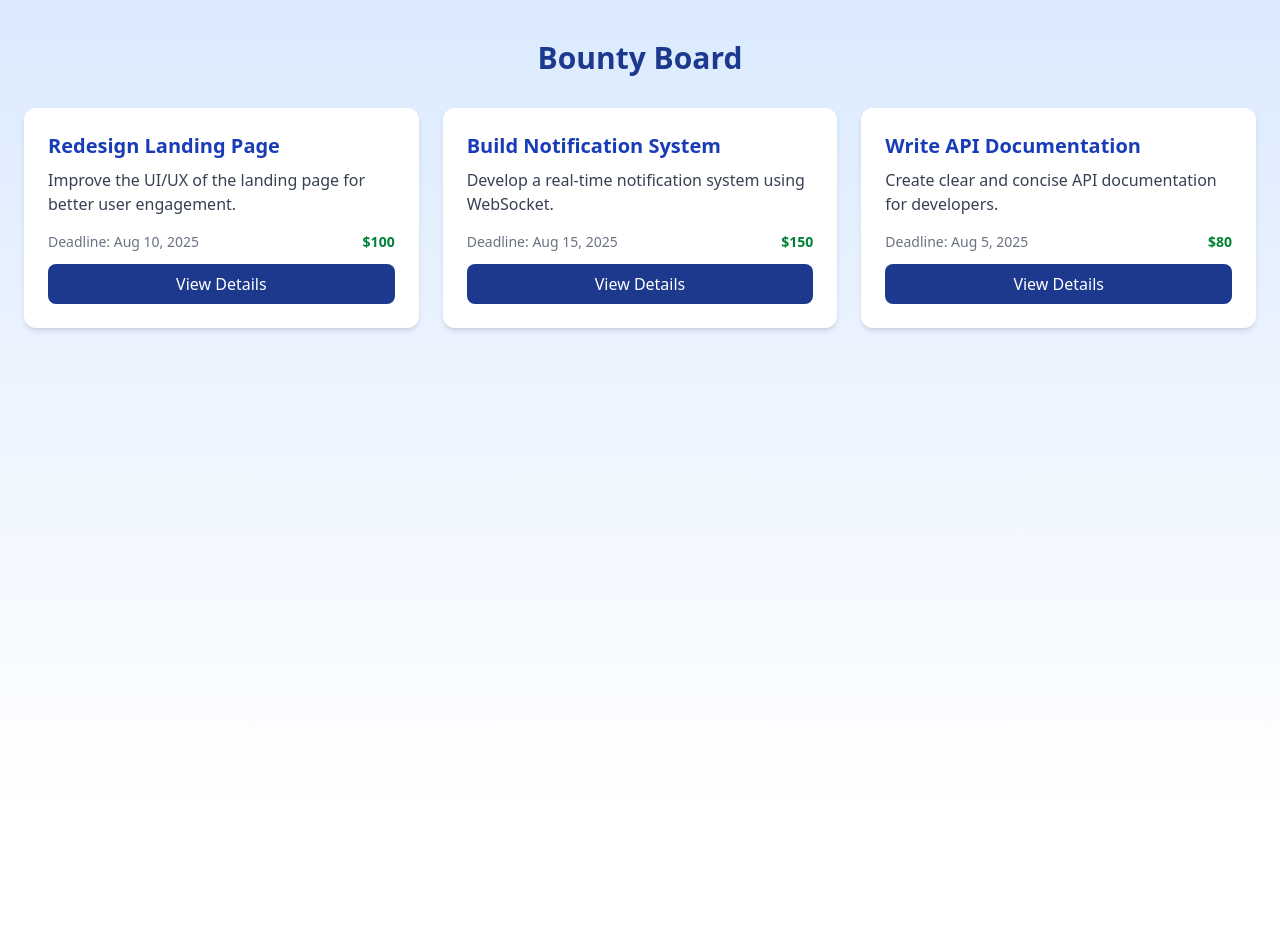
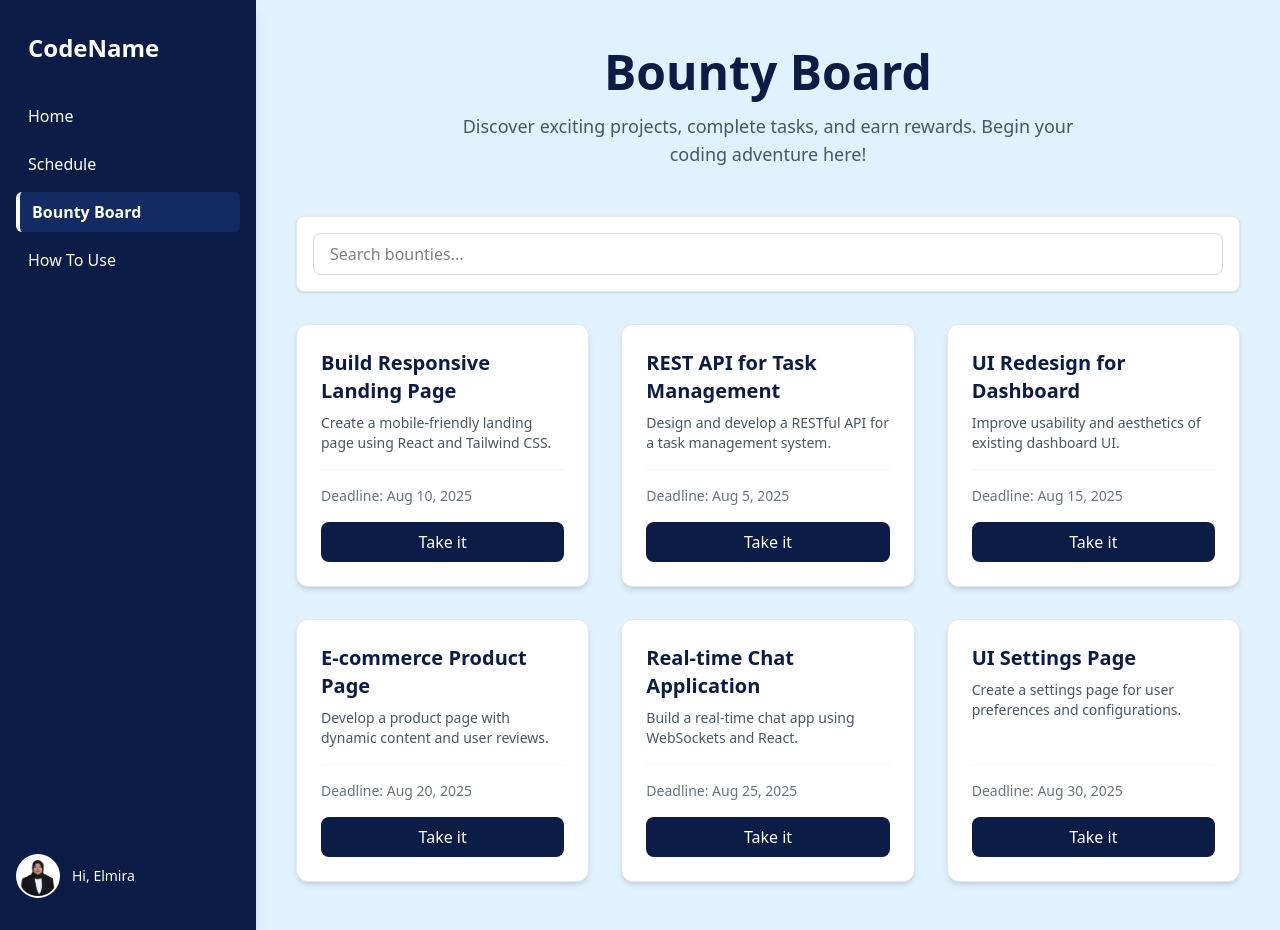
Before and after one commit to fzikrii/capstone-project, a React (Vite) app in the folder capstone-client/: page /bountyboard in a window 1280 px wide. Before the commit the page ends 800 px from the top, so only its background shows below. Built offline with nearby package versions, Linux system fonts and the light colour scheme.

Commit message:
Update Bountyboard.jsx

```diff
--- a/capstone-client/src/pages/Bountyboard.jsx
+++ b/capstone-client/src/pages/Bountyboard.jsx
@@ -1,64 +1,200 @@
-import React from "react";
+import React, { useState, useMemo } from "react";
 import { Link } from "react-router-dom";
+import profileImg from "../assets/profile.jpg";
 
-const bounties = [
+const BountyBoard = () => {
+  const initialBounties = [
     {
-    title: "Redesign Landing Page",
-    description: "Improve the UI/UX of the landing page for better user engagement.",
-    reward: "$100",
-    deadline: "Aug 10, 2025",
+      id: 1,
+      title: "Build Responsive Landing Page",
+      description: "Create a mobile-friendly landing page using React and Tailwind CSS.",
+      deadline: "2025-08-10",
+
     },
     {
-    title: "Build Notification System",
-    description: "Develop a real-time notification system using WebSocket.",
-    reward: "$150",
-    deadline: "Aug 15, 2025",
+      id: 2,
+      title: "REST API for Task Management",
+      description: "Design and develop a RESTful API for a task management system.",
+      deadline: "2025-08-05",
+
     },
     {
-    title: "Write API Documentation",
-    description: "Create clear and concise API documentation for developers.",
-    reward: "$80",
-    deadline: "Aug 5, 2025",
+      id: 3,
+      title: "UI Redesign for Dashboard",
+      description: "Improve usability and aesthetics of existing dashboard UI.",
+      deadline: "2025-08-15",
+
+    },
+    {
+      id: 4,
+      title: "E-commerce Product Page",
+      description: "Develop a product page with dynamic content and user reviews.",
+      deadline: "2025-08-20",
+
+    },
+    {
+      id: 5,
+      title: "Real-time Chat Application",
+      description: "Build a real-time chat app using WebSockets and React.",
+      deadline: "2025-08-25",
+
+    },
+    {
+      id: 6,
+      title: "UI Settings Page",
+      description: "Create a settings page for user preferences and configurations.",
+      deadline: "2025-08-30",
+
     },
   ];
 
-const Bountyboard = () => {
+  const [bounties] = useState(initialBounties);
+  const [searchTerm, setSearchTerm] = useState("");
+  const [sortOrder, setSortOrder] = useState("reward-desc");
+  const [activeItem, setActiveItem] = useState("Bounty Board");
+
+  const filteredAndSortedBounties = useMemo(() => {
+    return bounties
+      .filter(
+        (bounty) =>
+          bounty.title.toLowerCase().includes(searchTerm.toLowerCase()) ||
+          bounty.description.toLowerCase().includes(searchTerm.toLowerCase())
+      )
+      .sort((a, b) => {
+        switch (sortOrder) {
+          case "reward-asc":
+            return a.reward - b.reward;
+          case "reward-desc":
+            return b.reward - a.reward;
+          case "deadline-asc":
+            return new Date(a.deadline) - new Date(b.deadline);
+          case "deadline-desc":
+            return new Date(b.deadline) - new Date(a.deadline);
+          default:
+            return 0;
+        }
+      });
+  }, [bounties, searchTerm, sortOrder]);
+
+  const SidebarItem = ({ label, to, isActive }) => (
+    <Link
+      to={to}
+      onClick={() => setActiveItem(label)}
+      className={`block px-3 py-2 rounded-md cursor-pointer transition-colors ${isActive
+          ? "bg-[#122b63] border-l-4 border-white text-white font-semibold"
+          : "hover:text-gray-300 text-white"
+        }`}
+    >
+      {label}
+    </Link>
+  );
+
   return (
-    <div className="min-h-screen bg-gradient-to-b from-blue-100 to-white px-6 py-10">
+    <div className="min-h-screen flex bg-sky-100">
+      {/* Sidebar */}
+      <aside className="w-64 bg-[#0B1C47] text-white flex flex-col justify-between py-8 px-4 shadow-lg">
 
-      <h1 className="text-3xl font-bold text-blue-900 text-center mb-8">
-        Bounty Board
-      </h1>
-
-      <div className="grid md:grid-cols-2 lg:grid-cols-3 gap-6">
-        {bounties.map((bounty, index) => (
-          <div
-            key={index}
-            className="bg-white rounded-xl shadow-md hover:shadow-lg transition duration-300 p-6 flex flex-col justify-between"
-          >
         <div>
-              <h2 className="text-xl font-semibold text-blue-800 mb-2">
-                {bounty.title}
-              </h2>
-              <p className="text-gray-700 mb-4">{bounty.description}</p>
+          <h1 className="text-2xl font-bold mb-8 px-3">CodeName</h1>
+          <nav className="space-y-2">
+            <SidebarItem
+              label="Home"
+              to="/"
+              isActive={activeItem === "Home"}
+              onClick={setActiveItem}
+            />
+            <SidebarItem
+              label="Schedule"
+              to="/schedule"
+              isActive={activeItem === "Schedule"}
+              onClick={setActiveItem}
+            />
+            <SidebarItem
+              label="Bounty Board"
+              to="/bountyboard"
+              isActive={activeItem === "Bounty Board"}
+              onClick={setActiveItem}
+            />
+            <SidebarItem
+              label="How To Use"
+              to="/howtouse"
+              isActive={activeItem === "How To Use"}
+              onClick={setActiveItem}
+            />
+          </nav>
         </div>
 
-            <div className="mt-auto">
-              <div className="flex justify-between items-center text-sm text-gray-500 mb-3">
-                <span>Deadline: {bounty.deadline}</span>
-                <span className="font-semibold text-green-700">
-                  {bounty.reward}
-                </span>
+        {/* Profile Section */}
+        <div className="flex items-center space-x-3 mt-6">
+          <div className="p-[2px] bg-white rounded-full">
+            <img
+              src={profileImg}
+              alt="Profile"
+              className="w-10 h-10 rounded-full object-cover"
+            />
           </div>
-              <button className="w-full bg-blue-900 text-white py-2 rounded-lg hover:bg-blue-800 transition">
-                View Details
+          <p className="text-sm">Hi, Elmira</p>
+        </div>
+      </aside>
+
+      {/* Main Content */}
+      <main className="flex-1 px-10 py-12">
+        <div className="text-center mb-12">
+          <h1 className="text-4xl lg:text-5xl font-extrabold text-[#0B1C47] mb-4">Bounty Board</h1>
+          <p className="text-lg text-gray-600 max-w-2xl mx-auto">
+            Discover exciting projects, complete tasks, and earn rewards. Begin your coding adventure here!
+          </p>
+        </div>
+
+        <div className="mb-8 p-4 bg-white rounded-lg shadow-sm border border-gray-200 flex flex-col sm:flex-row gap-4 items-center">
+          <input
+            type="text"
+            placeholder="Search bounties..."
+            value={searchTerm}
+            onChange={(e) => setSearchTerm(e.target.value)}
+            className="w-full px-4 py-2 border border-gray-300 rounded-lg focus:outline-none focus:ring-2 focus:ring-blue-500"
+          />
+        </div>
+
+        {filteredAndSortedBounties.length > 0 ? (
+          <div className="grid md:grid-cols-2 lg:grid-cols-3 gap-8">
+            {filteredAndSortedBounties.map((bounty) => {
+              const formattedDate = new Date(bounty.deadline).toLocaleDateString("en-US", {
+                day: "numeric",
+                month: "short",
+                year: "numeric",
+              });
+
+              return (
+                <div key={bounty.id} className="bg-white rounded-xl shadow-md hover:shadow-lg transition-shadow duration-300 p-6 flex flex-col justify-between border border-gray-200">
+                  <div>
+                    <h2 className="text-xl font-semibold text-[#0B1C47] mb-2">{bounty.title}</h2>
+                    <p className="text-gray-600 mb-4 text-sm">{bounty.description}</p>
+                  </div>
+                  <div className="mt-auto pt-4 border-t border-gray-100">
+                    <div className="flex justify-between items-center text-sm text-gray-500 mb-4">
+                      <span>Deadline: {formattedDate}</span>
+                    </div>
+                    <button
+                      onClick={() => console.log(`Viewing details for bounty: ${bounty.title}`)}
+                      className="w-full bg-[#0B1C47] text-white py-2 rounded-lg hover:bg-blue-800 transition-colors duration-300 focus:outline-none focus:ring-2 focus:ring-blue-500 focus:ring-opacity-50"
+                    >
+                      Take it
                     </button>
                   </div>
                 </div>
-        ))}
+              );
+            })}
           </div>
+        ) : (
+          <div className="text-center py-16">
+            <h3 className="text-2xl font-semibold text-gray-700">No bounties found</h3>
+            <p className="text-gray-500 mt-2">Try adjusting your search keyword or filter.</p>
+          </div>
+        )}
+      </main>
     </div>
   );
 };
 
-export default Bountyboard;
+export default BountyBoard;
```
Lines whose indentation alone changed are shown as unchanged.
